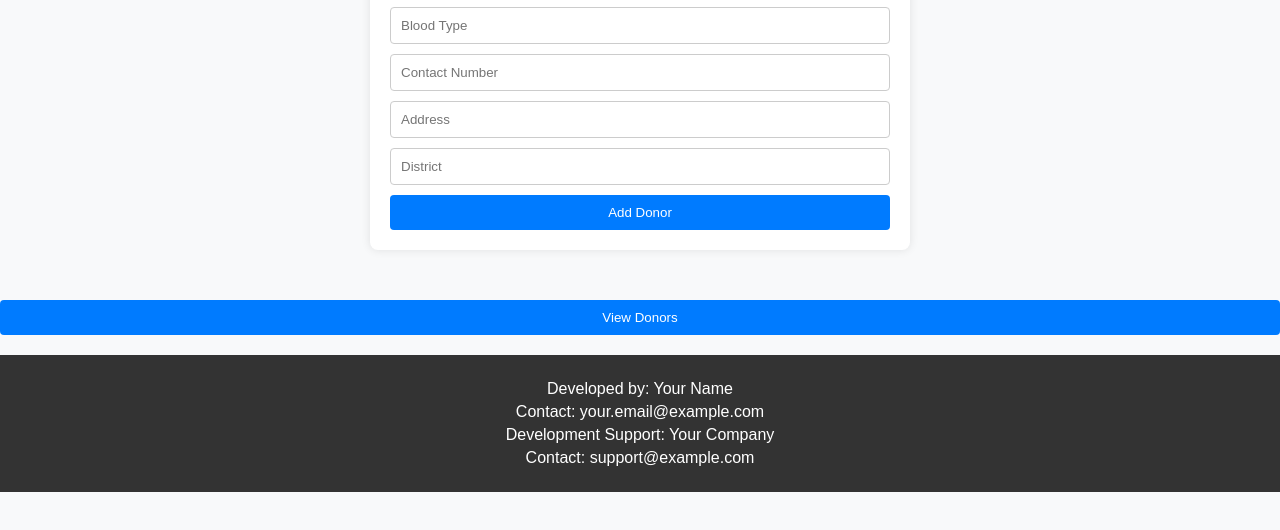
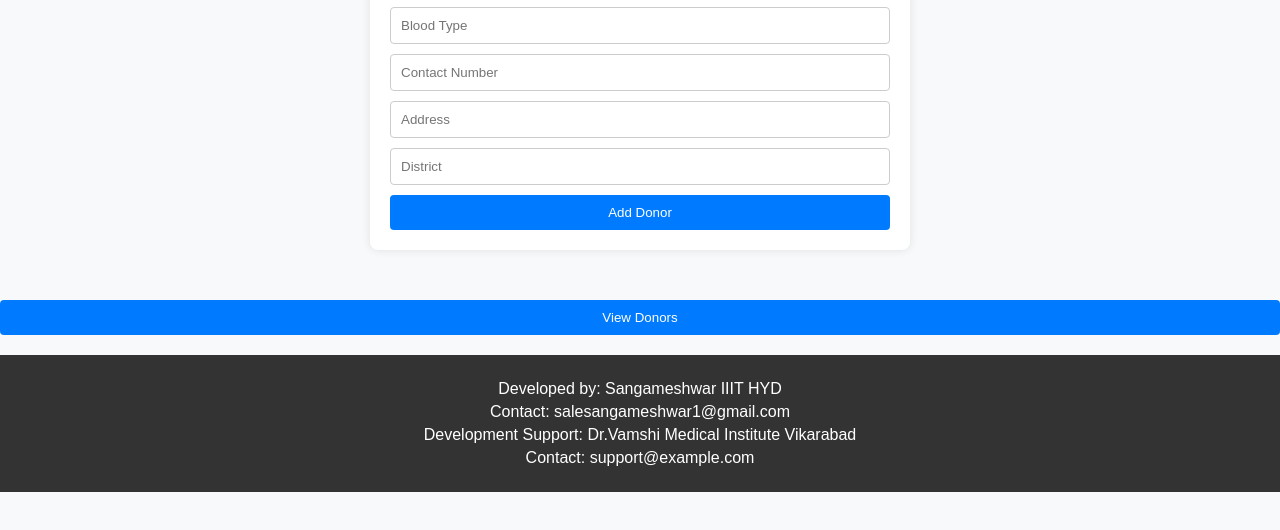
Before and after one commit to Sangameshwar-1/food, a plain HTML site: page index.html in a window 1280 px wide. Shown: the part 190-720 px from the top of the page. Drawn offline with Linux system fonts and the light colour scheme.

Commit message:
Update index.html

```diff
--- a/index.html
+++ b/index.html
@@ -123,9 +123,9 @@
   </div>
 
   <footer>
-    <p>Developed by: Your Name</p>
-    <p>Contact: your.email@example.com</p>
-    <p>Development Support: Your Company</p>
+    <p>Developed by: Sangameshwar IIIT HYD</p>
+    <p>Contact: salesangameshwar1@gmail.com </p>
+    <p>Development Support: Dr.Vamshi Medical Institute Vikarabad</p>
     <p>Contact: support@example.com</p>
   </footer>
 
```
